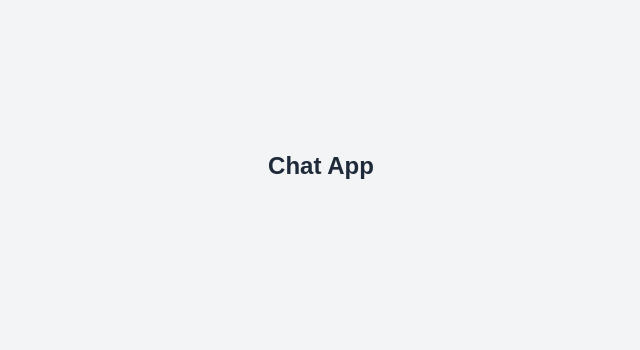
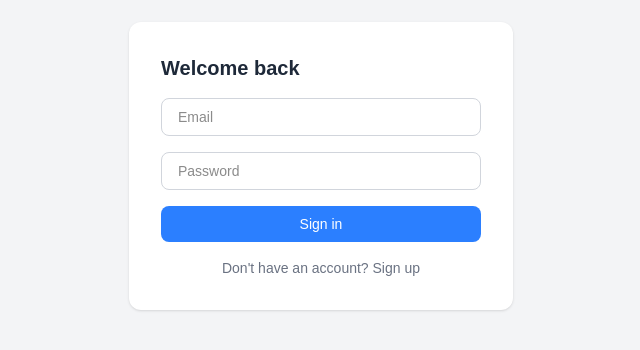
Before and after one commit to mfeinstein1101/chat-app, a Next.js app: page / in a window 1280 px wide. Shown: the part 234-584 px from the top of the page, without its empty margins (319-959 px from the left). Built offline with nearby package versions, Linux system fonts and the light colour scheme; no server answers.

Commit message:
Basic chat bot functionality with login

```diff
--- /dev/null
+++ b/app/components/Auth.tsx
@@ -0,0 +1,79 @@
+"use client";
+
+import { useState } from "react";
+import { supabase } from "../lib/supabase";
+
+export default function Auth() {
+  const [email, setEmail] = useState("");
+  const [password, setPassword] = useState("");
+  const [username, setUsername] = useState("");
+  const [isLogin, setIsLogin] = useState(true);
+  const [error, setError] = useState("");
+
+  async function handleSubmit() {
+    setError("");
+
+    if (isLogin) {
+      const { error } = await supabase.auth.signInWithPassword({ email, password });
+      if (error) setError(error.message);
+    } else {
+      const { data, error } = await supabase.auth.signUp({ email, password });
+      if (error) {
+        setError(error.message);
+        return;
+      }
+      if (data.user) {
+        const { error: profileError } = await supabase
+          .from("profiles")
+          .insert({ id: data.user.id, username });
+        if (profileError) setError(profileError.message);
+      }
+    }
+  }
+
+  return (
+    <div className="flex h-screen items-center justify-center bg-gray-100">
+      <div className="bg-white p-8 rounded-xl shadow-sm w-full max-w-sm flex flex-col gap-4">
+        <h1 className="text-xl font-semibold text-gray-800">
+          {isLogin ? "Welcome back" : "Create an account"}
+        </h1>
+        <input
+          type="email"
+          placeholder="Email"
+          value={email}
+          onChange={(e) => setEmail(e.target.value)}
+          className="px-4 py-2 rounded-lg border border-gray-300 text-sm outline-none focus:border-blue-400"
+        />
+        <input
+          type="password"
+          placeholder="Password"
+          value={password}
+          onChange={(e) => setPassword(e.target.value)}
+          className="px-4 py-2 rounded-lg border border-gray-300 text-sm outline-none focus:border-blue-400"
+        />
+        {!isLogin && (
+          <input
+            type="text"
+            placeholder="Username"
+            value={username}
+            onChange={(e) => setUsername(e.target.value)}
+            className="px-4 py-2 rounded-lg border border-gray-300 text-sm outline-none focus:border-blue-400"
+          />
+        )}
+        {error && <p className="text-red-500 text-sm">{error}</p>}
+        <button
+          onClick={handleSubmit}
+          className="bg-blue-500 text-white py-2 rounded-lg text-sm hover:bg-blue-600"
+        >
+          {isLogin ? "Sign in" : "Sign up"}
+        </button>
+        <p
+          onClick={() => setIsLogin(!isLogin)}
+          className="text-sm text-center text-gray-500 cursor-pointer hover:text-gray-800"
+        >
+          {isLogin ? "Don't have an account? Sign up" : "Already have an account? Sign in"}
+        </p>
+      </div>
+    </div>
+  );
+}
--- /dev/null
+++ b/app/components/MessageInput.tsx
@@ -0,0 +1,31 @@
+"use client";
+
+import { useState } from "react";
+
+export default function MessageInput({ onSend }: { onSend: (text: string) => void }) {
+  const [text, setText] = useState("");
+
+  function handleSend() {
+    if (!text.trim()) return;
+    onSend(text);
+    setText("");
+  }
+
+  return (
+    <div className="flex items-center gap-3 p-4 border-t border-gray-200 bg-white">
+      <input
+        type="text"
+        placeholder="Type a message..."
+        value={text}
+        onChange={(e) => setText(e.target.value)}
+        className="flex-1 px-4 py-2 rounded-full border border-gray-300 text-sm outline-none focus:border-blue-400"
+      />
+      <button
+        onClick={handleSend}
+        className="px-4 py-2 bg-blue-500 text-white text-sm rounded-full hover:bg-blue-600"
+      >
+        Send
+      </button>
+    </div>
+  );
+}
--- /dev/null
+++ b/app/components/MessageList.tsx
@@ -0,0 +1,35 @@
+"use client";
+
+import { useEffect, useRef } from "react";
+
+type Message = {
+  id: number;
+  user: string;
+  text: string;
+  self: boolean;
+};
+
+export default function MessageList({ messages }: { messages: Message[] }) {
+  const bottomRef = useRef<HTMLDivElement>(null);
+
+  useEffect(() => {
+    bottomRef.current?.scrollIntoView({ behavior: "smooth" });
+  }, [messages]);
+
+  return (
+    <div className="flex-1 flex flex-col gap-4 p-6 overflow-y-auto bg-white">
+      {messages.map((message) => (
+        <div
+          key={message.id}
+          className={`flex flex-col max-w-sm ${message.self ? "self-end items-end" : "self-start items-start"}`}
+        >
+          <span className="text-xs text-gray-400 mb-1">{message.user}</span>
+          <div className={`px-4 py-2 rounded-2xl text-sm ${message.self ? "bg-blue-500 text-white" : "bg-gray-100 text-gray-800"}`}>
+            {message.text}
+          </div>
+        </div>
+      ))}
+      <div ref={bottomRef} />
+    </div>
+  );
+}
--- /dev/null
+++ b/app/components/Sidebar.tsx
@@ -0,0 +1,25 @@
+"use client";
+
+import { supabase } from "../lib/supabase";
+
+export default function Sidebar() {
+  async function handleSignOut() {
+    await supabase.auth.signOut();
+  }
+
+  return (
+    <div className="w-64 h-screen bg-gray-900 text-white flex flex-col p-4">
+      <h2 className="text-lg font-semibold mb-4">Conversations</h2>
+      <ul className="flex flex-col gap-2">
+        <li className="p-2 rounded bg-gray-700 cursor-pointer">General</li>
+        <li className="p-2 rounded hover:bg-gray-700 cursor-pointer">Random</li>
+      </ul>
+      <button
+        onClick={handleSignOut}
+        className="mt-auto p-2 text-sm text-gray-400 hover:text-white hover:bg-gray-700 rounded cursor-pointer"
+      >
+        Sign out
+      </button>
+    </div>
+  );
+}
--- /dev/null
+++ b/app/lib/supabase.ts
@@ -0,0 +1,6 @@
+import { createClient } from "@supabase/supabase-js";
+
+const supabaseUrl = process.env.NEXT_PUBLIC_SUPABASE_URL!;
+const supabaseAnonKey = process.env.NEXT_PUBLIC_SUPABASE_ANON_KEY!;
+
+export const supabase = createClient(supabaseUrl, supabaseAnonKey);
--- a/app/page.tsx
+++ b/app/page.tsx
@@ -1,7 +1,92 @@
+"use client";
+
+import { useEffect, useState } from "react";
+import { supabase } from "./lib/supabase";
+import { User } from "@supabase/supabase-js";
+import Sidebar from "./components/Sidebar";
+import MessageList from "./components/MessageList";
+import MessageInput from "./components/MessageInput";
+import Auth from "./components/Auth";
+
+type Message = {
+  id: number;
+  user: string;
+  user_id: string;
+  text: string;
+  self: boolean;
+};
+
 export default function Home() {
+  const [messages, setMessages] = useState<Message[]>([]);
+  const [user, setUser] = useState<User | null>(null);
+
+  useEffect(() => {
+    supabase.auth.getSession().then(({ data: { session } }) => {
+      setUser(session?.user ?? null);
+    });
+
+    const { data: { subscription } } = supabase.auth.onAuthStateChange((_event, session) => {
+      setUser(session?.user ?? null);
+    });
+
+    return () => subscription.unsubscribe();
+  }, []);
+
+  useEffect(() => {
+    if (!user) return;
+
+    async function loadMessages() {
+      const { data, error } = await supabase
+        .from("messages")
+        .select("*")
+        .order("created_at", { ascending: true });
+
+      if (error) console.error(error);
+      else setMessages(data.map((m) => ({ ...m, self: m.user_id === user!.id })));
+    }
+
+    loadMessages();
+
+    const channel = supabase
+      .channel("messages")
+      .on(
+        "postgres_changes",
+        { event: "INSERT", schema: "public", table: "messages" },
+        (payload) => {
+          const m = payload.new as Message;
+          setMessages((prev) => [...prev, { ...m, self: m.user_id === user!.id }]);
+        }
+      )
+      .subscribe();
+
+    return () => {
+      supabase.removeChannel(channel);
+    };
+  }, [user]);
+
+  async function addMessage(text: string) {
+    const { data: profile } = await supabase
+      .from("profiles")
+      .select("username")
+      .eq("id", user?.id)
+      .single();
+
+    const { error } = await supabase
+      .from("messages")
+      .insert({ text, user: profile?.username, user_id: user?.id });
+
+    if (error) console.error(error);
+  }
+
+  if (!user) return <Auth />;
+
   return (
-    <div className="flex h-screen items-center justify-center bg-gray-100">
-      <h1 className="text-2xl font-bold text-gray-800">Chat App</h1>
+    <div className="flex h-screen">
+      <Sidebar />
+      <div className="flex flex-col flex-1">
+        <MessageList messages={messages} />
+        <MessageInput onSend={addMessage} />
+      </div>
     </div>
   );
 }
--- a/package.json
+++ b/package.json
@@ -9,6 +9,7 @@
     "lint": "eslint"
   },
   "dependencies": {
+    "@supabase/supabase-js": "^2.98.0",
     "next": "16.1.6",
     "react": "19.2.3",
     "react-dom": "19.2.3"
```
Also changed, not shown: 1 other file (tests, documents, lock files or other folders).
